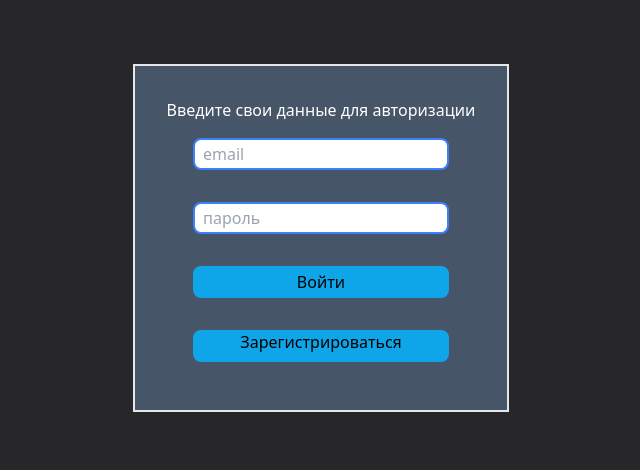
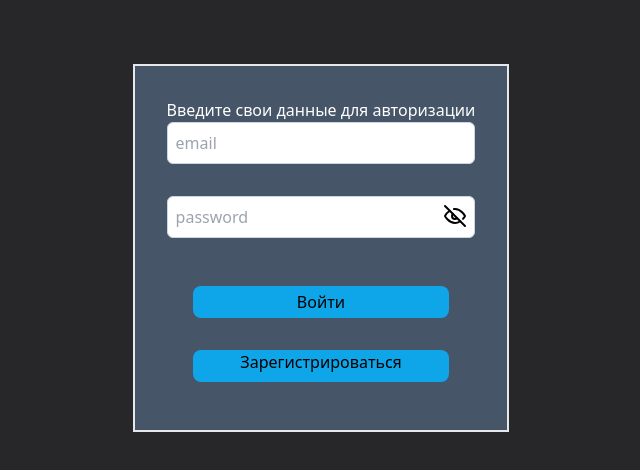
Before and after one commit to Dmitbd/contact-list, a React (Create React App) app: page /login in a window 1280 px wide. Shown: the top 470 px of the page, without its empty margins (319-959 px from the left). Built offline with nearby package versions, Linux system fonts and the light colour scheme.

Commit message:
заменить инпуты на FormInput в UserLogin

```diff
--- a/src/components/FormInput.tsx
+++ b/src/components/FormInput.tsx
@@ -43,7 +43,7 @@ const FormInput: React.FC<FormInputProps> = (props) => {
             placeholder={placeholder}
             type={inputType}
           />
-          {name.includes("password") ? <img onClick={handleToggleEye} className="absolute top-2 right-2 w-6 h-6 cursor-pointer" src={icon}></img> : null}
+          {name.includes("password") ? <img onClick={handleToggleEye} className="absolute top-2 right-2 w-6 h-6 cursor-pointer" src={icon} alt={''}></img> : null}
 
           {error && <span className="text_error">{error.message || 'Error'}</span>}
         </div>
--- a/src/pages/UserLogIn.tsx
+++ b/src/pages/UserLogIn.tsx
@@ -3,11 +3,13 @@ import { useAppDispatch } from "../hooks/hooks"
 import { IUser } from "../types/types"
 import { useForm } from "react-hook-form"
 import { userAuthAsync } from "../api/axios"
+import FormInput from "../components/FormInput"
+import { requaredField } from "../utils/constants/formTextConstants"
 
 const UserLogIn: React.FC = () => {
 
   const dispatch = useAppDispatch()
-  const { register, handleSubmit, formState: { errors } } = useForm<IUser>({ mode: "onBlur" })
+  const { handleSubmit, control } = useForm<IUser>({ mode: 'onChange' })
 
   const onSubmit = (loginForm: IUser) => {
     userAuthAsync(loginForm, dispatch)
@@ -20,21 +22,24 @@ const UserLogIn: React.FC = () => {
 
         <form className="flex flex-col" onSubmit={handleSubmit(onSubmit)}>
 
-          <input className="input-blue" placeholder="email"
-            {...register('email', {
-              required: true,
-              pattern: /.+@.+\..+/i,
-            })}
+          <FormInput
+            name="email"
+            placeholder="email"
+            control={control}
+            rules={{
+              required: requaredField
+            }}
           />
-          {errors?.email?.type === 'required' && <p className="err-text">Обязательное поле</p>}
-          {errors?.email?.type === 'pattern' && <p className="err-text">Не правильный формат email</p>}
 
-          <input className="input-blue" placeholder="пароль" type="password"
-            {...register('password', {
-              required: true,
-            })}
+          <FormInput
+            name="password"
+            placeholder="password"
+            type="password"
+            control={control}
+            rules={{
+              required: requaredField
+            }}
           />
-          {errors?.password?.type === 'required' && <p className="err-text">Обязательное поле</p>}
 
           <input className="btn-blue" type='submit' value='Войти' />
           <Link className="btn-blue" to="/signup">Зарегистрироваться</Link>
--- a/src/pages/UserSignUp.tsx
+++ b/src/pages/UserSignUp.tsx
@@ -39,7 +39,7 @@ const UserSignUp: React.FC = () => {
           rules={{
             required: requaredField,
             pattern: { value: /.+@.+\..+/i, message: emailIsNotCorrect },
-            minLength: { value: 3, message: minLengthIsSix }
+            minLength: { value: 6, message: minLengthIsSix }
           }}
         />
 
```
